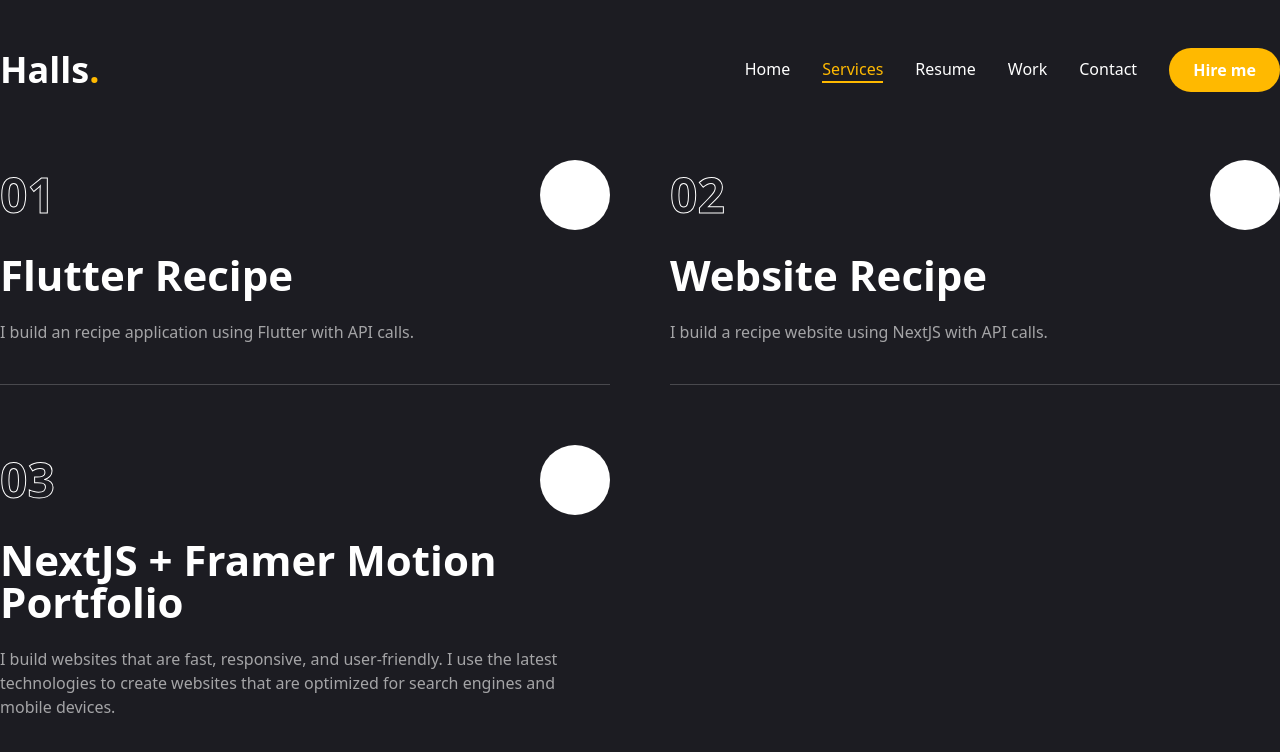
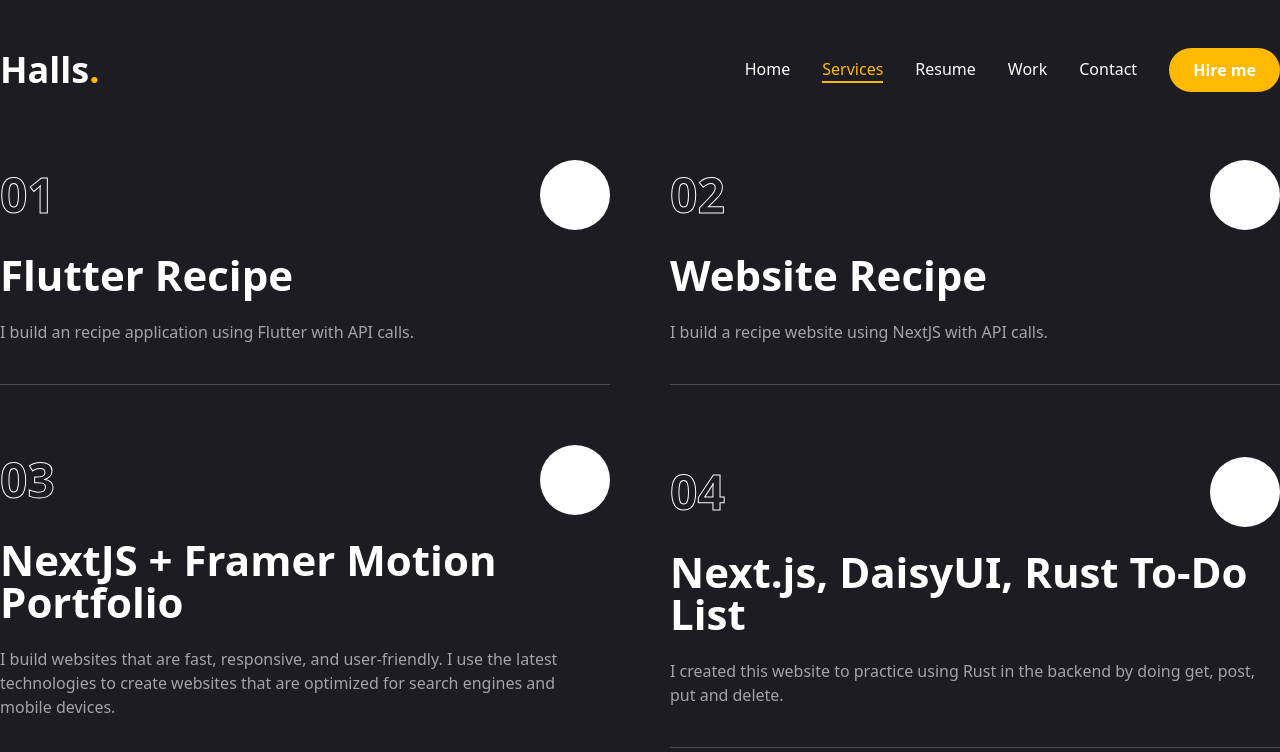
Before and after one commit to Luk4om/Phatcharaphon_Portfolio, a Next.js app: page /services in a window 1280 px wide. Shown: the top 752 px of the page. Built offline with nearby package versions, Linux system fonts and the light colour scheme.

Commit message:
Refactor code structure for improved readability and maintainability

```diff
--- a/app/resume/page.jsx
+++ b/app/resume/page.jsx
@@ -12,8 +12,15 @@ import {
   FaMobile,
   FaGit,
   FaGithub,
-  FaJava
+  FaJava,
+  FaRust,
 } from "react-icons/fa"
+import {
+  SiNextdotjs,
+} from "react-icons/si";
+import {
+  TbBrandSolidjs,
+} from "react-icons/tb";
 
 import { SiTypescript, SiTailwindcss } from "react-icons/si"
 import { Tabs, TabsContent, TabsList, TabsTrigger } from "@/components/ui/Tabs"
@@ -59,6 +66,11 @@ const experience = {
   title: "My Experience",
   description: "I only have experience from my internship, but I would like to learn more to improve my abilities.",
   item: [
+    {
+      company: "NCR at National Electronics and Computer Technology Center : NECTEC",
+      position: "Research Assistant",
+      duration: "2025 - 2026",
+    },
     {
       company: "Internship at National Electronics and Computer Technology Center : NECTEC",
       position: "Research Assistant Intern",
@@ -122,6 +134,10 @@ const skills = {
       name: "React"
     },
     {
+      icon: <SiNextdotjs />,
+      name: "Next.js"
+    },
+    {
       icon: <SiTailwindcss />,
       name: "Tailwind CSS"
     },
@@ -156,6 +172,14 @@ const skills = {
     {
       icon: <FaJava />,
       name: "Java"
+    },
+    {
+      icon: <FaRust />,
+      name: "Rust"
+    },
+    {
+      icon: <TbBrandSolidjs />,
+      name: "Solidjs"
     },
   ]
 }
--- a/app/services/page.jsx
+++ b/app/services/page.jsx
@@ -25,7 +25,14 @@ const services = [
     title: "NextJS + Framer Motion Portfolio",
     description:
       "I build websites that are fast, responsive, and user-friendly. I use the latest technologies to create websites that are optimized for search engines and mobile devices.",
-    href: "https://phatcharaphon-portfolio.vercel.app/?fbclid=IwZXh0bgNhZW0CMTAAAR5UArMYuMLHFKvEk9K10pNqNYzWQ4IhrUdgeVe7_oGoCJMlvpWuYNXisoVS6Q_aem_IYOjnJEdyuoxR5KEtKfpaQ",
+    href: "https://phatcharaphon-portfolio.vercel.app/",
+  },
+  {
+    num: "04",
+    title: "Next.js, DaisyUI, Rust To-Do List",
+    description:
+      "I created this website to practice using Rust in the backend by doing get, post, put and delete.",
+    href: "https://fullstack-todolist-rust.vercel.app/",
   },
 ];
 
--- a/app/work/page.jsx
+++ b/app/work/page.jsx
@@ -23,7 +23,7 @@ const projects = [
     stack: [{ name: 'Next.js', }, { name: 'JavaScript', }, { name: 'Framer Motion', },
     ],
     image: '/assets/work/portfolio.png',
-    live: '',
+    live: 'https://phatcharaphon-portfolio.vercel.app/',
     github: 'https://github.com/Luk4om/Phatcharaphon_Portfolio'
   },
   {
@@ -47,6 +47,17 @@ const projects = [
     image: '/assets/work/recipeweb.png',
     live: '',
     github: 'https://github.com/Luk4om/Recipe_NextJS'
+  },
+  {
+    num: '04',
+    category: 'To-Do List Website',
+    title: 'Project 4',
+    description: 'To-Do List Website |  Next.js, DaisyUI, Rust',
+    stack: [{ name: 'Next.js', }, { name: 'DaisyUI', }, { name: 'Rust', },
+    ],
+    image: '/assets/work/todolist_rust.png',
+    live: 'https://fullstack-todolist-rust.vercel.app/',
+    github: 'https://github.com/Luk4om/Fullstack_Todolist_Rust.git'
   },
 ]
 
```
Also changed, not shown: public/assets/work/todolist_rust.png (added), 1 other file (tests, documents, lock files or other folders).
